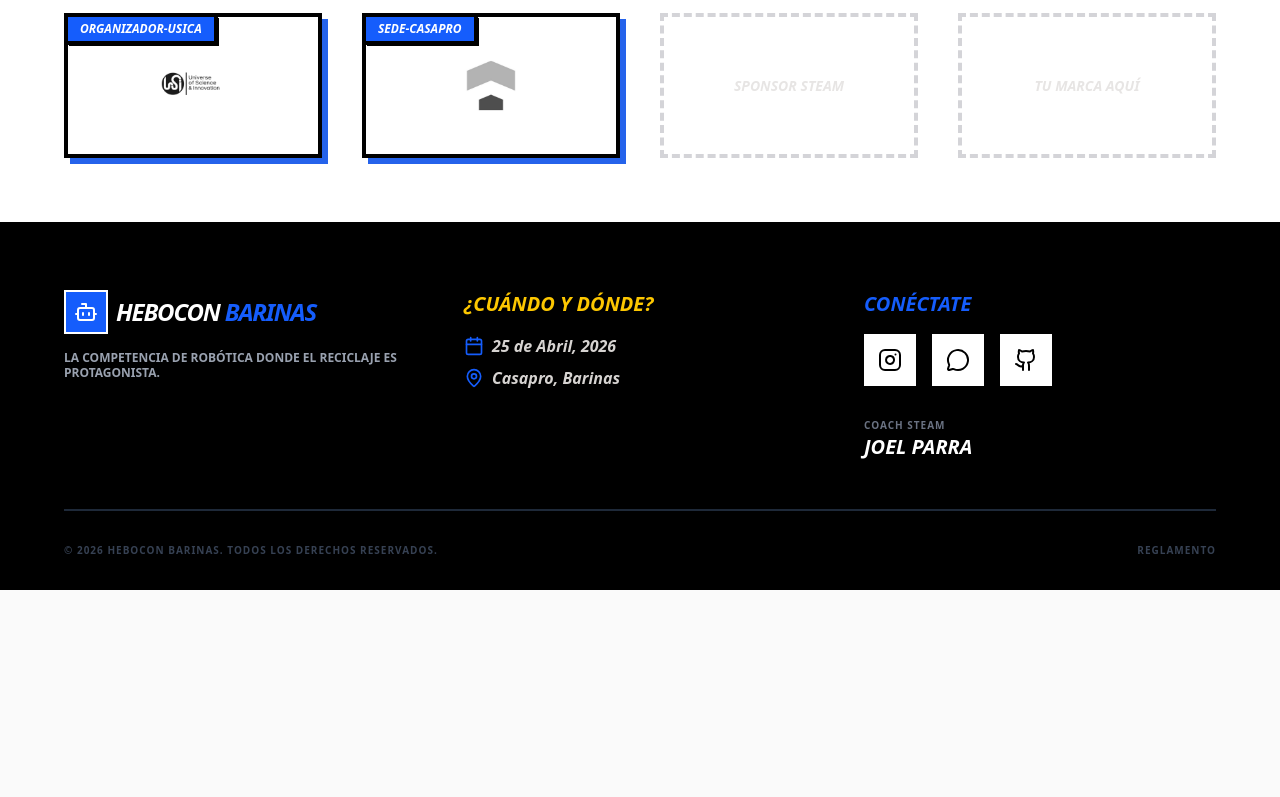
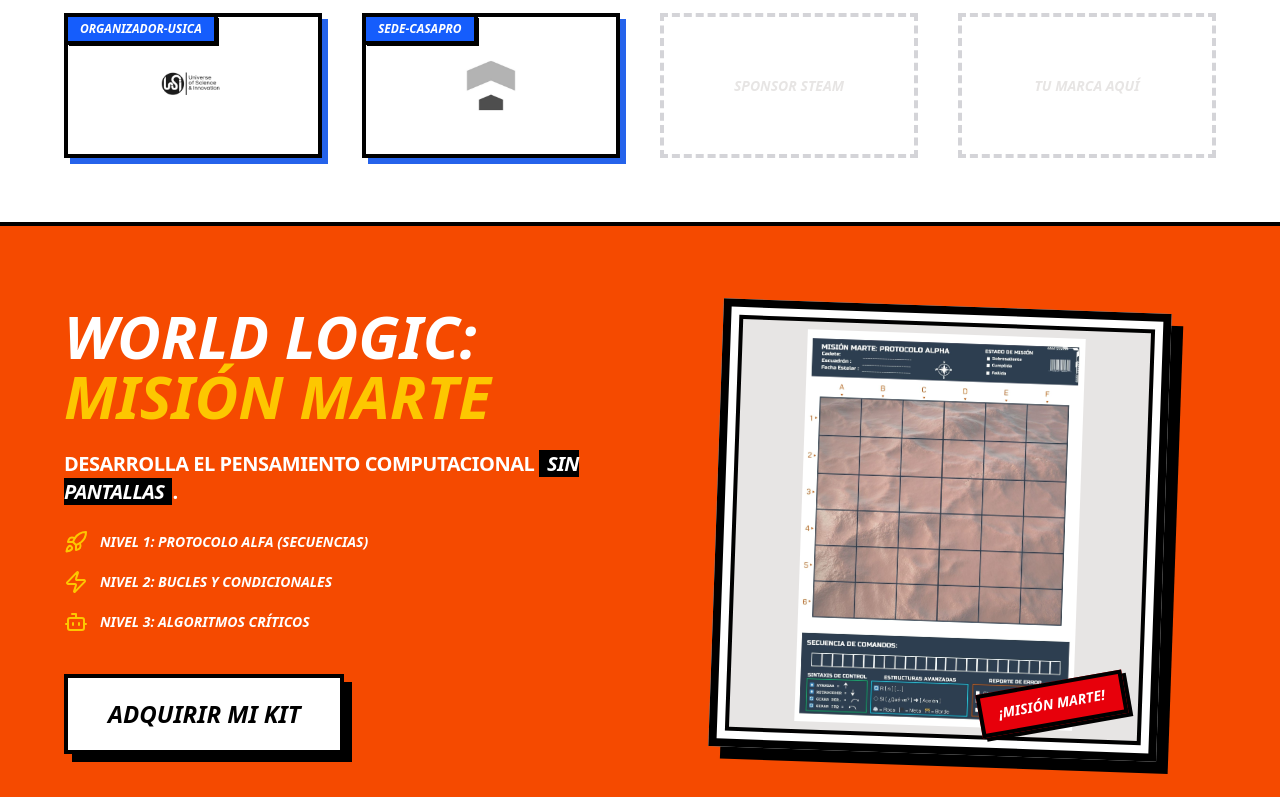
Before and after one commit to joelramonph/hebocon-barinas, a Next.js app: page / in a window 1280 px wide. Shown: the part 2000-2797 px from the top of the page. Before the commit the page ends 2590 px from the top, so only its background shows below. Built offline with nearby package versions, Linux system fonts and the light colour scheme.

Commit message:
se agrego la seccion world logit

```diff
--- a/src/app/page.js
+++ b/src/app/page.js
@@ -197,6 +197,68 @@ export default function Home() {
         </div>
       </section>
 
+    {/* SECCIÓN PROMOCIONAL WORLD LOGIC */}
+<section className="py-20 px-6 bg-orange-600 text-white border-b-4 border-black">
+  <div className="max-w-6xl mx-auto flex flex-col md:flex-row items-center gap-12">
+
+    <div className="md:w-1/2 space-y-6 text-center md:text-left">
+      <h2 className="text-4xl md:text-6xl font-black uppercase italic leading-none">
+        World Logic: <br /> <span className="text-yellow-400 font-outline-2">Misión Marte</span>
+      </h2>
+      <p className="text-xl font-bold uppercase tracking-tight">
+        Desarrolla el pensamiento computacional <span className="bg-black text-white px-2 italic">SIN PANTALLAS</span>.
+      </p>
+
+      {/* Lista de Niveles con Iconos */}
+      <ul className="space-y-4 font-black uppercase text-sm italic inline-block text-left">
+        <li className="flex items-center gap-3">
+          <Rocket className="text-yellow-400" size={24} />
+          <span>Nivel 1: Protocolo Alfa (Secuencias)</span>
+        </li>
+        <li className="flex items-center gap-3">
+          <Zap className="text-yellow-400" size={24} />
+          <span>Nivel 2: Bucles y Condicionales</span>
+        </li>
+        <li className="flex items-center gap-3">
+          <Bot className="text-yellow-400" size={24} />
+          <span>Nivel 3: Algoritmos Críticos</span>
+        </li>
+      </ul>
+
+      <div className="pt-4">
+        {/* BOTÓN CON TU WHATSAPP REAL */}
+        <Link
+          href="https://wa.me/584145308265?text=%C2%A1Hola%20Profe%20Joel%21%20%F0%9F%9A%80%20Vengo%20de%20la%20web%20y%20me%20interesa%20el%20Kit%20World%20Logic%3A%20Misi%C3%B3n%20Marte."
+          target="_blank"
+          rel="noopener noreferrer"
+          className="inline-block bg-white text-black border-4 border-black px-10 py-5 font-black text-2xl shadow-[8px_8px_0px_0px_rgba(0,0,0,1)] hover:shadow-none hover:translate-x-1 hover:translate-y-1 transition-all uppercase italic"
+        >
+          ADQUIRIR MI KIT
+        </Link>
+      </div>
+    </div>
+
+    {/* Lado Derecho: Imagen del Tablero */}
+    <div className="md:w-1/2 flex justify-center">
+      <div className="border-8 border-black bg-white p-2 rotate-2 shadow-[12px_12px_0px_0px_rgba(0,0,0,1)] relative overflow-hidden w-full max-w-md">
+        <div className="relative aspect-square border-4 border-black bg-stone-200">
+          <Image
+            src="/logos/misionmarte.jpg"
+            alt="Tablero World Logic 6x6"
+            fill
+            className="object-contain p-2"
+            sizes="(max-width: 768px) 100vw, 50vw"
+          />
+        </div>
+        <div className="absolute bottom-6 right-6 bg-red-600 text-white px-4 py-2 font-black uppercase italic border-4 border-black -rotate-12 shadow-[4px_4px_0px_0px_rgba(0,0,0,1)] text-sm z-30">
+          ¡Misión Marte!
+        </div>
+      </div>
+    </div>
+
+  </div>
+</section>
+
       {/* FOOTER */}
       <footer className="bg-black text-white pt-16 pb-8 px-6">
         <div className="max-w-6xl mx-auto">
```
Also changed, not shown: public/logos/misionmarte.jpg (added).
